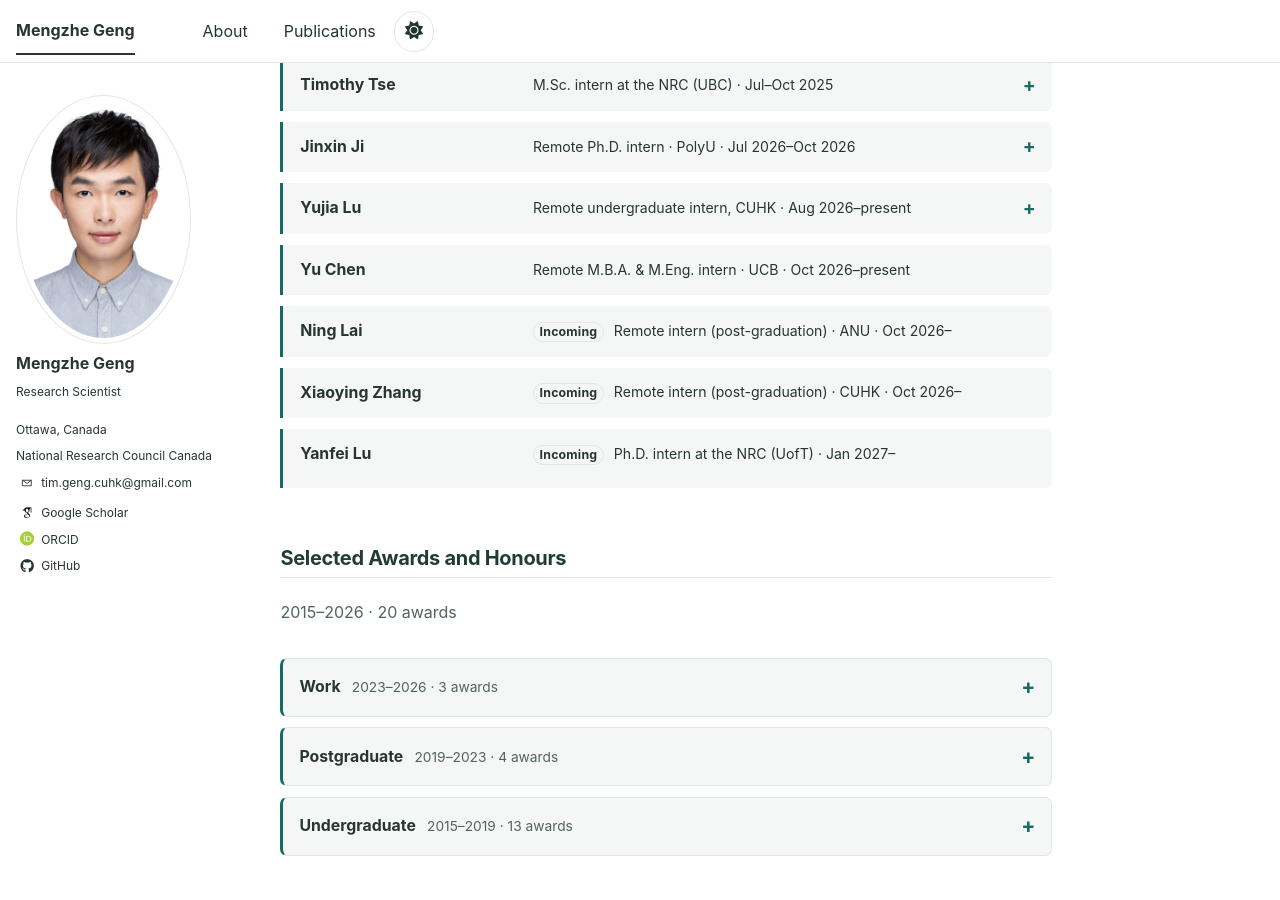
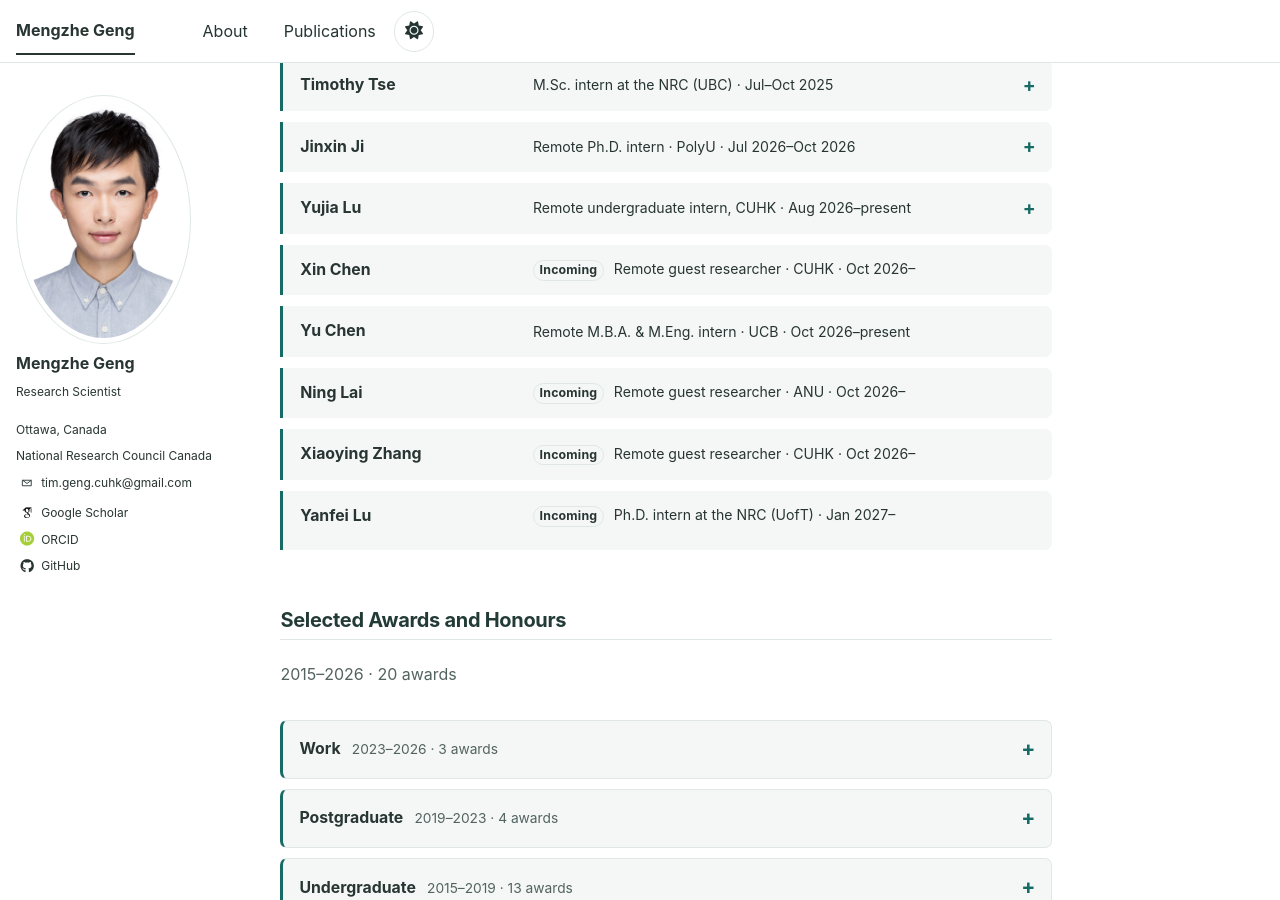
Before and after one commit to MENGZHEGENG/MENGZHEGENG.github.io, a Jekyll site: the page built from _pages/about.md, in a window 1280 px wide and 900 px high, scrolled down 3071 px. Built offline with Jekyll 4.4.1, drawn with Linux system fonts in a browser that asks for light colours; some web fonts are replaced; some of the changed text lies outside the part shown.

Commit message:
Update guest researcher cards and refresh Scholar metrics

```diff
--- a/_data/scholar_metrics.json
+++ b/_data/scholar_metrics.json
@@ -1,6 +1,6 @@
 {
-  "updated_at": "2026-10-21T23:20:16Z",
-  "citations": "1,684",
+  "updated_at": "2026-10-23T11:44:02Z",
+  "citations": "1,686",
   "h_index": 23,
   "i10_index": 31
 }
--- a/_pages/about.md
+++ b/_pages/about.md
@@ -229,6 +229,12 @@
   </details>
   <div class="supervision-entry">
     <div class="supervision-heading">
+      <span class="supervision-name">Xin Chen</span>
+      <span class="publication-meta supervision-roles"><span class="supervision-role-line"><span class="supervision-role-tag">Incoming</span><span class="supervision-role-copy">Remote guest researcher · CUHK · Oct 2026–</span></span></span>
+    </div>
+  </div>
+  <div class="supervision-entry">
+    <div class="supervision-heading">
       <span class="supervision-name">Yu Chen</span>
       <span class="publication-meta supervision-roles"><span class="supervision-role-line supervision-role-line--plain"><span class="supervision-role-copy">Remote M.B.A. & M.Eng. intern   · UCB · Oct 2026–present</span></span></span>
     </div>
@@ -236,13 +242,13 @@
   <div class="supervision-entry">
     <div class="supervision-heading">
       <span class="supervision-name">Ning Lai</span>
-      <span class="publication-meta supervision-roles"><span class="supervision-role-line"><span class="supervision-role-tag">Incoming</span><span class="supervision-role-copy">Remote intern (post-graduation) · ANU · Oct 2026–</span></span></span>
+      <span class="publication-meta supervision-roles"><span class="supervision-role-line"><span class="supervision-role-tag">Incoming</span><span class="supervision-role-copy">Remote guest researcher · ANU · Oct 2026–</span></span></span>
     </div>
   </div>
   <div class="supervision-entry">
     <div class="supervision-heading">
       <span class="supervision-name">Xiaoying Zhang</span>
-      <span class="publication-meta supervision-roles"><span class="supervision-role-line"><span class="supervision-role-tag">Incoming</span><span class="supervision-role-copy">Remote intern (post-graduation) · CUHK · Oct 2026–</span></span></span>
+      <span class="publication-meta supervision-roles"><span class="supervision-role-line"><span class="supervision-role-tag">Incoming</span><span class="supervision-role-copy">Remote guest researcher · CUHK · Oct 2026–</span></span></span>
     </div>
 
 
```
